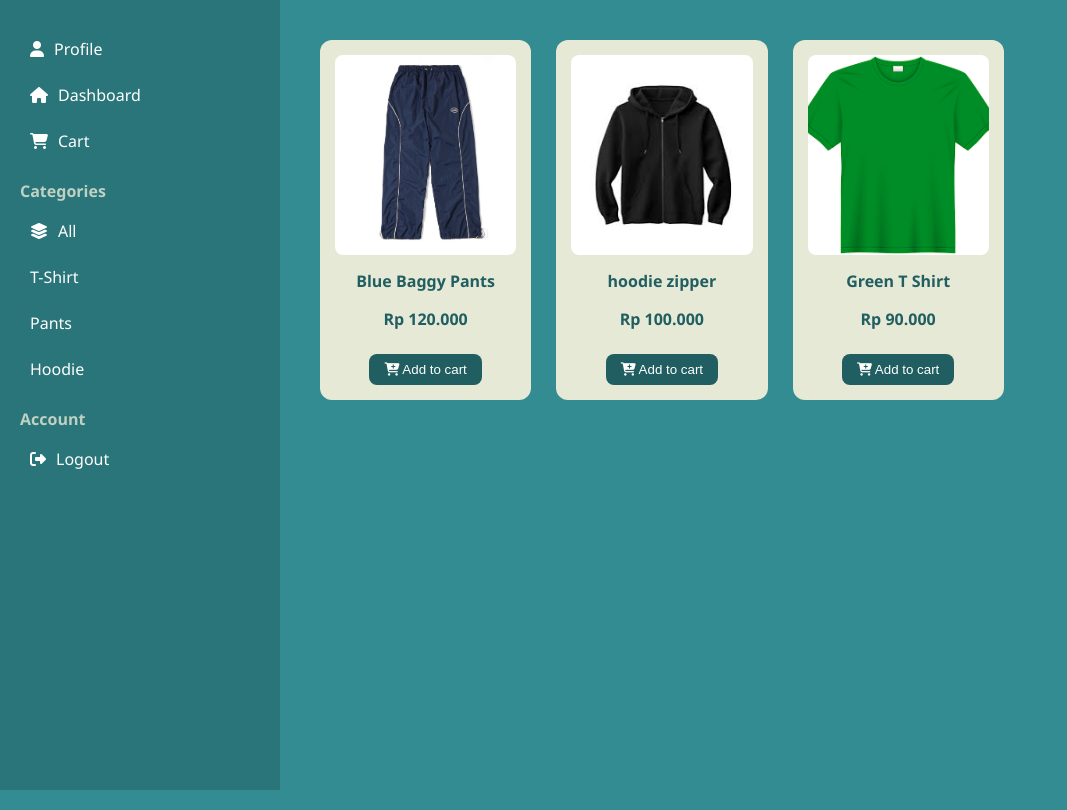
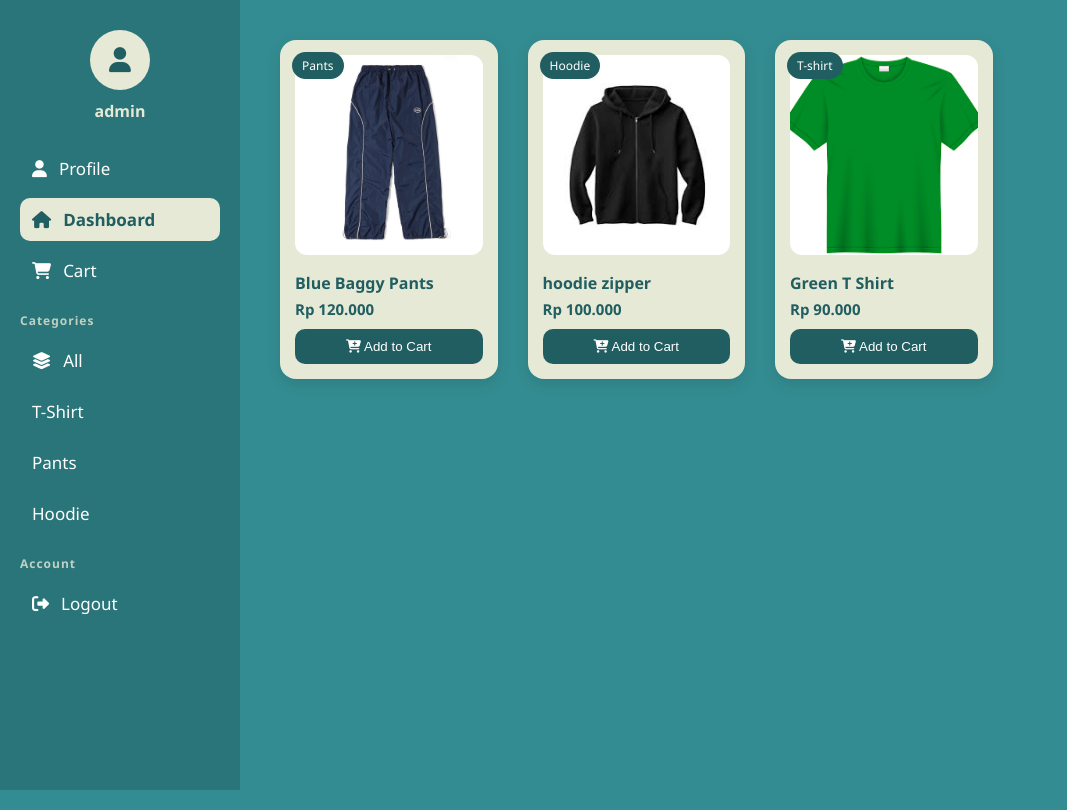
Before and after one commit to farelaja99/tugas-ukk, a PHP site: page /dashboard.php in a window 1280 px wide. Shown: the part 79-889 px from the top of the page, without its empty margins (0-1067 px from the left). Run offline with PHP 8.4, Linux system fonts and the light colour scheme; a user stored in the database is signed in; data comes from the database, SQL or seed files in the repository.

```diff
--- a/admin/report_management.php
+++ b/admin/report_management.php
@@ -44,6 +44,7 @@
             p.category
         FROM transactions t
         JOIN products p ON t.product_id = p.id
+        WHERE t.status = 'Paid'
     ");
 ?>
 
--- a/users/dashboard.php
+++ b/users/dashboard.php
@@ -124,16 +124,16 @@
         /* LAYOUT */
         .container {
             display: flex;
-            height: calc(100vh - 70px); /* 70px kira2 tinggi header */
+            height: calc(100vh - 70px);
         }
 
         /* SIDEBAR */
         .sidebar {
-            width: 240px;
+            width: 200px;
             background: #2a7579;
             padding: 30px 20px;
             height: 100%;
-            overflow: hidden; /* sidebar ga scroll */
+            overflow: hidden;
             position: sticky;
             top: 0;
         }
@@ -146,67 +146,139 @@
             opacity: 0.8;
         }
 
-        .sidebar a {
-            display: flex;
-            align-items: center;
-            gap: 10px;
-            color: white;
-            text-decoration: none;
-            padding: 8px 10px;
-            border-radius: 8px;
-            margin-bottom: 8px;
-            transition: 0.2s;
+        .user-box{
+            text-align:center;
+            margin-bottom:25px;
         }
 
-        .sidebar a:hover {
-            background: rgba(255,255,255,0.15);
+        .user-avatar{
+            width:60px;
+            height:60px;
+            border-radius:50%;
+            background:#e5e9d5;
+            color:#215E61;
+            display:flex;
+            align-items:center;
+            justify-content:center;
+            font-size:25px;
+            margin:0 auto 10px;
+        }
+
+        .user-name{
+            color:#e5e9d5;
+            font-weight:600;
+        }
+
+        .sidebar a{
+            display:flex;
+            align-items:center;
+            gap:12px;
+            color:white;
+            text-decoration:none;
+            padding:10px 12px;
+            border-radius:10px;
+            margin-bottom:8px;
+            transition:0.25s;
+            font-size:17px;
+        }
+
+        .sidebar a:hover{
+            background:rgba(255,255,255,0.2);
+            transform:translateX(5px);
+        }
+
+        .sidebar a.active{
+            background:#e5e9d5;
+            color:#215E61;
+            font-weight:bold;
+        }
+
+        .menu-title{
+            font-size:12px;
+            letter-spacing:1px;
         }
 
         /* PRODUCT AREA */
          .product-area {
             flex: 1;
             padding: 40px;
-            overflow-y: auto; /* INI KUNCINYA */
+            overflow-y: auto;
             height: 100%;
         }
         .product-grid {
             display: grid;
             grid-template-columns: repeat(4, 1fr);
-            gap: 25px;
+            gap: 30px;
         }
 
         .card {
             background: #e5e9d5;
-            border-radius: 12px;
+            border-radius: 16px;
             padding: 15px;
-            text-align: center;
+            text-align: left;
+            transition: 0.3s;
+            position: relative;
+            overflow: hidden;
+            box-shadow: 0 5px 15px rgba(0,0,0,0.1);
+        }
+
+        .card:hover {
+            transform: translateY(-8px);
+            box-shadow: 0 10px 25px rgba(0,0,0,0.2);
         }
 
         .card img {
             width: 100%;
             height: 200px;
             object-fit: cover;
-            border-radius: 8px;
+            border-radius: 12px;
+            transition: 0.3s;
         }
 
-        .card h4 {
-            margin: 10px 0 5px;
-            color: #215E61;
+        .card:hover img {
+            transform: scale(1.05);
         }
 
-        .card p {
+        /* CATEGORY BADGE */
+        .category-badge {
+            position: absolute;
+            top: 12px;
+            left: 12px;
+            background: #215E61;
+            color: white;
+            padding: 5px 10px;
+            border-radius: 20px;
+            font-size: 12px;
+        }
+
+        /* TEXT */
+        .card h4 {
+            margin: 12px 0 5px;
+            color: #215E61;
+            font-size: 16px;
+        }
+
+        .price {
             color: #215E61;
             font-weight: bold;
+            font-size: 15px;
         }
 
+        /* BUTTON */
         .card button {
-            margin-top: 8px;
+            margin-top: 10px;
+            width: 100%;
             background: #215E61;
             color: white;
             border: none;
-            padding: 8px 15px;
-            border-radius: 8px;
+            padding: 10px;
+            border-radius: 10px;
             cursor: pointer;
+            transition: 0.2s;
+        }
+
+        .card button:hover {
+            background: #184548;
         }
 
         </style>
@@ -236,15 +308,23 @@
 
             <!-- SIDEBAR -->
             <div class="sidebar">
-                <a href="profile.php">
+                <div class="user-box">
+                    <div class="user-avatar">
+                        <i class="fa-solid fa-user"></i>
+                    </div>
+                    <div class="user-name">
+                        <?= $_SESSION['username']; ?>
+                    </div>
+                </div>
+                <a href="profile.php" class="<?= basename($_SERVER['PHP_SELF'])=='profile.php' ? 'active' : '' ?>">
                     <i class="fa-solid fa-user"></i>
                     Profile
                 </a>
-                <a href="dashboard.php">
+                <a href="dashboard.php" class="<?= basename($_SERVER['PHP_SELF'])=='dashboard.php' ? 'active' : '' ?>">
                     <i class="fa-solid fa-house"></i>
                     Dashboard
                 </a>
-                <a href="cart.php">
+                <a href="cart.php" class="<?= basename($_SERVER['PHP_SELF'])=='cart.php' ? 'active' : '' ?>">
                     <i class="fa-solid fa-cart-shopping"></i>
                     Cart
                 </a>
@@ -276,22 +356,26 @@
 
                         <?php while ($row = mysqli_fetch_assoc($products)): ?>
                             <div class="card">
+
+                                <div class="category-badge">
+                                    <?= $row['category']; ?>
+                                </div>
+
                                 <img src="../uploads/<?= $row['photo']; ?>">
+
                                 <h4><?= $row['name']; ?></h4>
-                                <p>
+
+                                <div class="price">
                                     Rp <?= number_format($row['price'], 0, ',', '.'); ?>
-                                </p>
+                                </div>
+
                                 <form method="POST">
-                                    <input
-                                        type="hidden"
-                                        name="product_id"
-                                        value="<?= $row['id']; ?>"
-                                    >
+                                    <input type="hidden" name="product_id" value="<?= $row['id']; ?>">
                                     <button type="submit" name="add_to_cart">
-                                        <i class="fa-solid fa-cart-plus"></i>
-                                        Add to cart
+                                        <i class="fa-solid fa-cart-plus"></i> Add to Cart
                                     </button>
                                 </form>
+
                             </div>
                         <?php endwhile; ?>
 
```
Also changed, not shown: petugas/report_management.php (+18 -27 lines), users/cart.php (+89 -37 lines), uploads/1775520096_jaket stone.jpg (added), uploads/1775520155_dikies canvas.jpg (added), uploads/1775520292_cargo.jpg (added).
